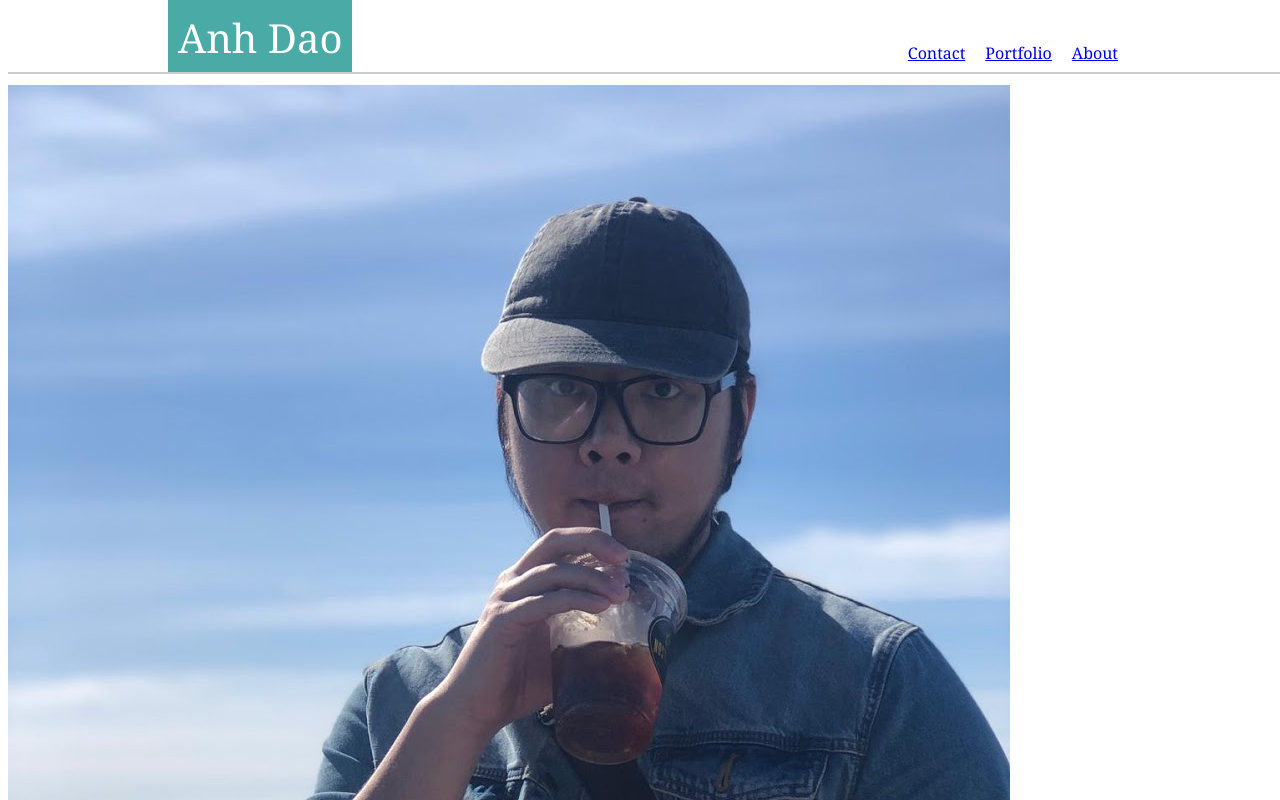
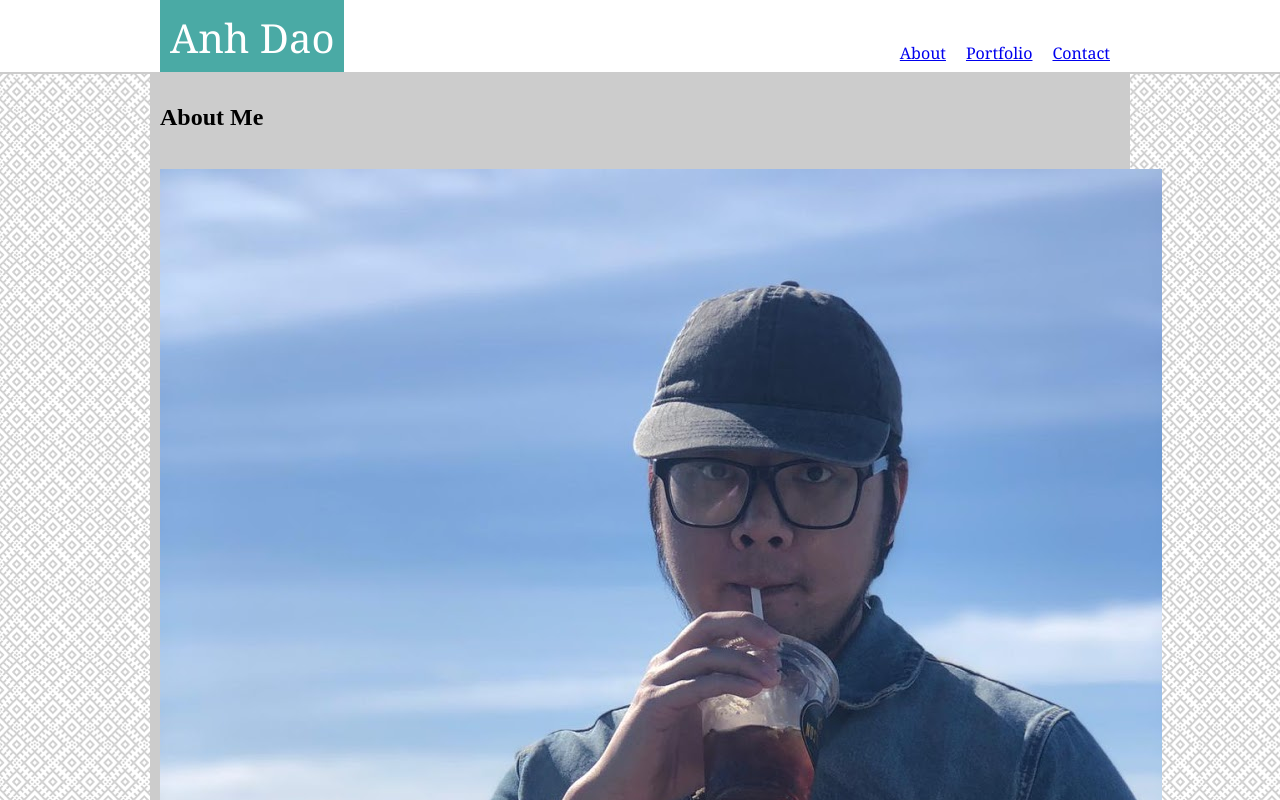
Before and after one commit to Adogeon/Bootstrap-Portfolio, a plain HTML site: page index.html in a window 1280 px wide. Shown: the top 800 px of the page. Drawn offline with Linux system fonts and the light colour scheme.

Commit message:
Update the css body background

```diff
--- a/asset/css/style.css
+++ b/asset/css/style.css
@@ -1,5 +1,9 @@
 body {
     width:100%;
+    background-image:url("../images/circuit.png");
+    background-color:#cccccc;
+    padding:0px;
+    margin:0px;
 }
 
 header {
@@ -7,8 +11,6 @@ header {
     font-family: 'Georgia', Times, "Times New Roman", serif;
     color:#cccccc;
     border-bottom: 2px solid #cccccc;
-    position:fixed;
-    top:0px;
     width:100%;
 }
 
@@ -16,7 +18,6 @@ header {
     display:table;
     margin:0px auto;
 }
-
 
 ul {
     list-style: none;
@@ -47,3 +48,11 @@ li.mainName {
     background:#4aaaa5;
     color: white;
 }
+
+main {
+    display:block;
+    background-color:#cccccc;
+    width:960px;
+    margin:auto;
+    padding:10px;
+}
--- a/index.html
+++ b/index.html
@@ -11,9 +11,9 @@
             <tdiv class=navContainer>
                 <ul class="navBar">
                     <li class="mainName"> Anh Dao</li>
+                    <li><a href=contact.html>Contact</a></li>
+                    <li><a href=portfolio.html>Portfolio</a></li>
                     <li><a href=index.html>About</a></li>
-                    <li><a href=portfolio.html>Portfolio</a></li>
-                    <li><a href=contact.html>Contact</a></li>
                 </ul>
                 </div>
         </header>
```
Also changed, not shown: contact.html (+2 -2 lines), portfolio.html (+2 -2 lines), asset/images/circuit.png (added).
